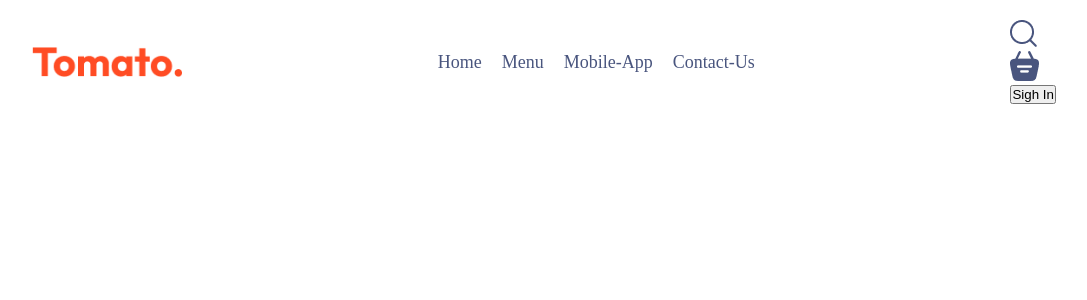
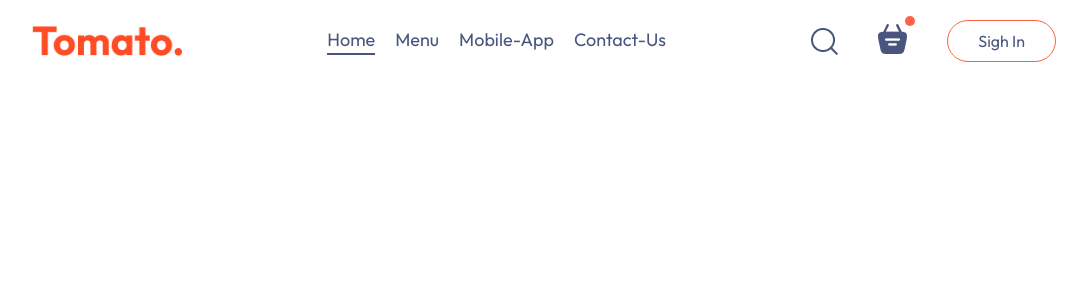
Before and after one commit to SadeshWijekoon/Food-ordering-fullstack-website, a React (Vite) app in the folder frontend/: page / in a window 1280 px wide. Shown: the top 300 px of the page, without its empty margins (96-1183 px from the left). Built offline with nearby package versions, Linux system fonts and the light colour scheme.

Commit message:
navbar desighn (1.1)

```diff
--- a/frontend/src/compontes/Navbar/Navbar.css
+++ b/frontend/src/compontes/Navbar/Navbar.css
@@ -14,3 +14,40 @@
 color:#49557e ;
 font-size: 18px;
 }
+.navbar-right{
+    display: flex;
+    align-items: center;
+    gap:40px
+}
+.navbar button{
+    background: transparent;
+    font-size:16px ;
+    color: #49557e;
+    border: 1px solid tomato;
+    padding: 10px 30px;
+    border-radius:50px ;
+    cursor: pointer;
+    transition:0.3s ;
+}
+.navbar button:hover{
+    background-color:#fff4f2;
+}
+.active{
+    padding-bottom: 2px;
+    border-bottom: 2px solid #49557e ;
+}
+.navbar li{
+    cursor: pointer;
+}
+.navbar-search-icon{
+    position:relative;
+}
+.dot{
+    position: absolute;
+    min-width: 10px;
+    min-height: 10px;
+    background-color: tomato;
+    border-radius: 5px;
+    top: -8px;
+    right: -8px;
+}
--- a/frontend/src/compontes/Navbar/Navbar.jsx
+++ b/frontend/src/compontes/Navbar/Navbar.jsx
@@ -1,26 +1,33 @@
 import './Navbar.css'
 import {assets} from '../../assets/assets'
+import { useState } from 'react'
 
 const Navbar = () => {
+
+ const [menu,setMenu]=useState("home")
+
   return (
     <div className='navbar'>
         <img src={assets.logo} alt="" className="logo" />
         <ul className="navber-menu">
-          <li>Home</li>
-          <li>Menu</li>
-          <li>Mobile-App</li>
-          <li>Contact-Us</li>
+          <li  onClick={()=>setMenu("home")} className={menu==="home"?"active":""}>Home</li>
+          <li onClick={()=>setMenu("menu")} className={menu==="menu"?"active":""}>Menu</li>
+          <li onClick={()=>setMenu("mobile-app")} className={menu==="mobile-app"?"active":""}>Mobile-App</li>
+          <li onClick={()=>setMenu("contact-us")} className={menu==="contact-us"?"active":""}>Contact-Us</li>
         </ul>
         <div className="navbar-right">
           <img src={assets.search_icon} alt=''/>
-           <div className="navbar-search-icon">
-             <img src={assets.basket_icon} alt=''/>
-               <div className="dot">
-                 <button>Sigh In</button>
-               </div>
-           </div>
+             <div className='navbar-search-icon'>
+               <img  src={assets.basket_icon} alt=''/>
+                <div className='dot'></div>
+             </div>
+
+
+          <button>Sigh In</button>
+
+          </div>
         </div>
-    </div>
+
   )
 }
 
--- a/frontend/src/index.css
+++ b/frontend/src/index.css
@@ -1,7 +1,9 @@
+@import url('https://fonts.googleapis.com/css2?family=Outfit:wght@100..900&display=swap');
 *{
   padding: 0;
   margin: 0;
   box-sizing: border-box;
+  font-family: outfit;
 }
 body{
   min-height: 100vh;
```
